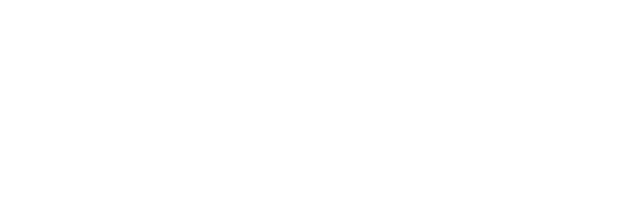
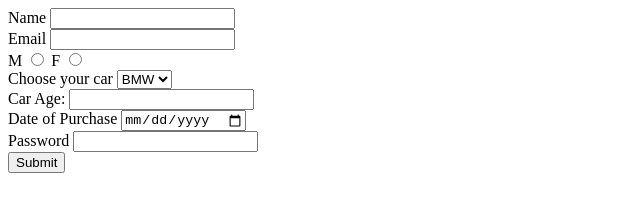
Before and after one commit to acciojob/car-insurance-form-pranavraju1, a website: page main.html in a window 1280 px wide. Shown: the whole page, without its empty margins (0-640 px from the left). Drawn offline with Linux system fonts and the light colour scheme.

Commit message:
created a submission

```diff
--- a/main.html
+++ b/main.html
@@ -8,6 +8,37 @@
 
 <body>
 	<!-- the entire body must be written by student -->
+	<form method="post">
+    <label for="name">Name</label>
+    <input type="text" id="name" required>
+    <br>
+    <label for="email">Email</label>
+    <input type="email"  id="email" required>
+    <br>
+    <label for="gender_m">M</label>
+    <input type="radio"  id="gender_m" name="gender" required>
+    <label for="gender_f">F</label>
+    <input type="radio"  id="gender_f" name="gender" required>
+    <br>
+    <label for="cars">Choose your car</label>
+    <select name="cars" id="cars" name="cars">
+      <option value="">BMW</option>
+      <option value="">AUDI</option>
+      <option value="">KIA</option>
+    </select>
+    <!-- the above is an example of how you create a dropdown menu -->
+    <br>
+    <label for="carage">Car Age:</label>
+    <input type="number" id="carage" required>
+    <br>
+    <label for="dop">Date of Purchase</label>
+    <input type="date" id="dop" required>
+    <br>
+    <label for="password">Password</label>
+    <input type="password" id="password" required>
+    <br>
+    <button type="submit">Submit</button>
+  </form>
     <script type="text/javascript" src="./script.js">
 </script>
 
```
